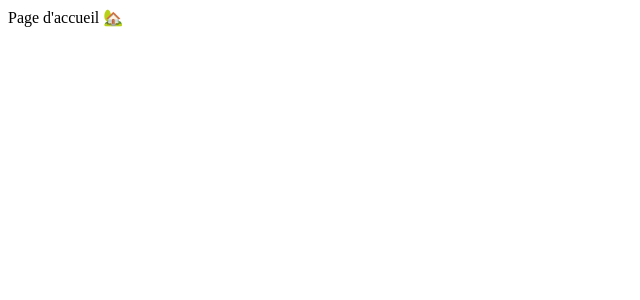
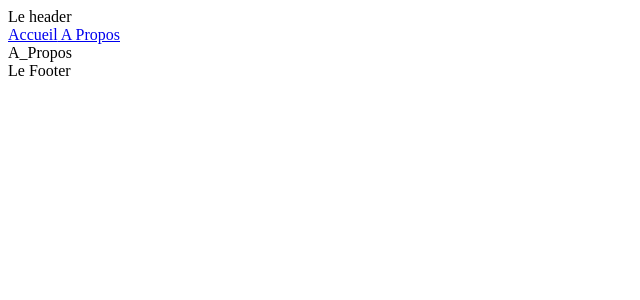
Before and after one commit to Orkea/P7_Chacal_Celine_1_code_052022, a React (Vite) app: page /a_propos in a window 1280 px wide. Shown: the top 300 px of the page, without its empty margins (0-640 px from the left). Built offline with nearby package versions, Linux system fonts and the light colour scheme.

Commit message:
MAJ de la structure et mise  en place de V1 routing

```diff
--- a/package.json
+++ b/package.json
@@ -11,7 +11,8 @@
   },
   "dependencies": {
     "react": "^18.3.1",
-    "react-dom": "^18.3.1"
+    "react-dom": "^18.3.1",
+    "react-router-dom": "^7.0.2"
   },
   "devDependencies": {
     "@eslint/js": "^9.15.0",
--- /dev/null
+++ b/src/components/Footer.jsx
@@ -0,0 +1,6 @@
+const Footer = () => {
+  return (
+    <div> Le Footer</div>
+  )
+}
+export default Footer
--- /dev/null
+++ b/src/components/Header.jsx
@@ -0,0 +1,10 @@
+import {Link} from 'react-router-dom'
+const Header = () => {
+  return <>
+  <div>Le header</div>
+  <Link to="/">Accueil</Link>
+  <Link to='a_propos'> A Propos</Link>
+  </>
+
+}
+export default Header
--- a/src/index.jsx
+++ b/src/index.jsx
@@ -1,10 +1,27 @@
-import { StrictMode } from 'react'
-import { createRoot } from 'react-dom/client'
+import { StrictMode } from "react"
+import { createRoot } from "react-dom/client"
+import { BrowserRouter as Router, Route, Routes } from "react-router-dom"
+/** Importation des différentes routes */
+import Home from "./pages/Home.jsx"
+import A_Propos from "./pages/A_Propos.jsx"
+import Fiche_logement from "./pages/Fiche_logement.jsx"
+import Error from './pages/Error.jsx'
 
-import Home from './pages/Home.jsx'
+/** Importation des composants */
+import Header from "./components/Header.jsx"
+import Footer from "./components/Footer.jsx"
 
-createRoot(document.getElementById('root')).render(
+createRoot(document.getElementById("root")).render(
   <StrictMode>
-    <Home />
-  </StrictMode>,
+    <Router>
+      <Header />
+      <Routes>
+        <Route path="/" element={<Home />} />
+        <Route path="/a_propos" element={<A_Propos />} />
+        <Route path="/fiche_logement/:id" element={<Fiche_logement />}/>
+        <Route path="*" element={<Error />} />
+      </Routes>
+      <Footer />
+    </Router>
+  </StrictMode>
 )
--- /dev/null
+++ b/src/pages/A_Propos.jsx
@@ -0,0 +1,6 @@
+const A_Propos = () => {
+  return (
+    <div>A_Propos</div>
+  )
+}
+export default A_Propos
--- /dev/null
+++ b/src/pages/Error.jsx
@@ -0,0 +1,8 @@
+const Error = () => {
+  return (
+    <div>
+      <h1>Oups 🙈 Cette page n&apos;existe pas</h1>
+    </div>
+  )
+}
+export default Error
--- /dev/null
+++ b/src/pages/Fiche_logement.jsx
@@ -0,0 +1,8 @@
+import { useParams } from "react-router-dom"
+
+const Fiche_logement = () => {
+  const { id } = useParams()
+
+  return <div> La Fiche_logement {id}</div>
+}
+export default Fiche_logement
--- a/src/pages/Home.jsx
+++ b/src/pages/Home.jsx
@@ -1,7 +1,10 @@
+import { Link } from "react-router-dom"
 const Home = () => {
   return (
-    // eslint-disable-next-line react/no-unescaped-entities
-    <div>Page d'accueil 🏡</div>
+    <>
+      <div>Page d&apos;accueil 🏡</div>
+      <Link to="/fiche_logement/1"> Card</Link>
+    </>
   )
 }
 export default Home
```
Also changed, not shown: 1 other file (tests, documents, lock files or other folders).
